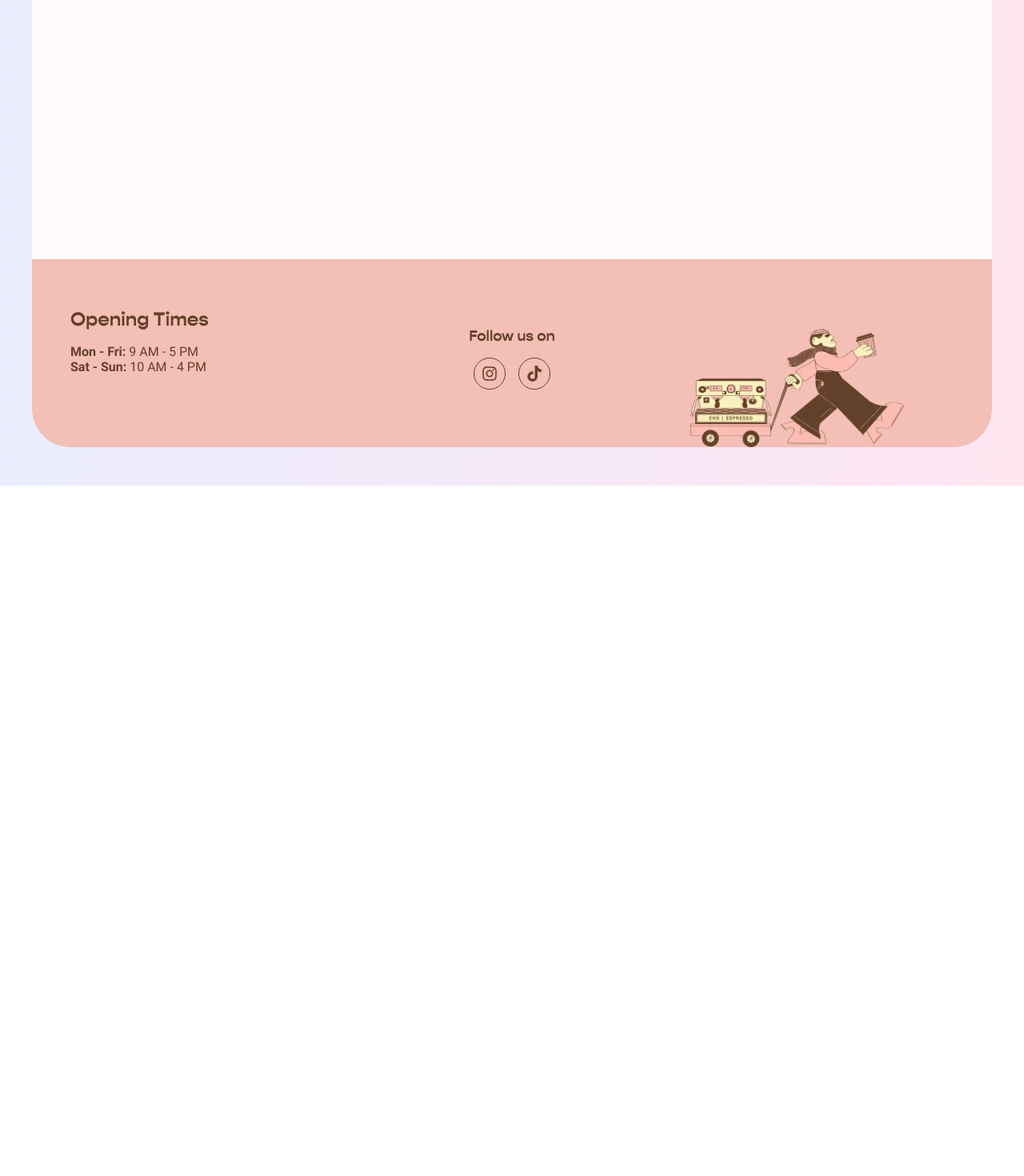
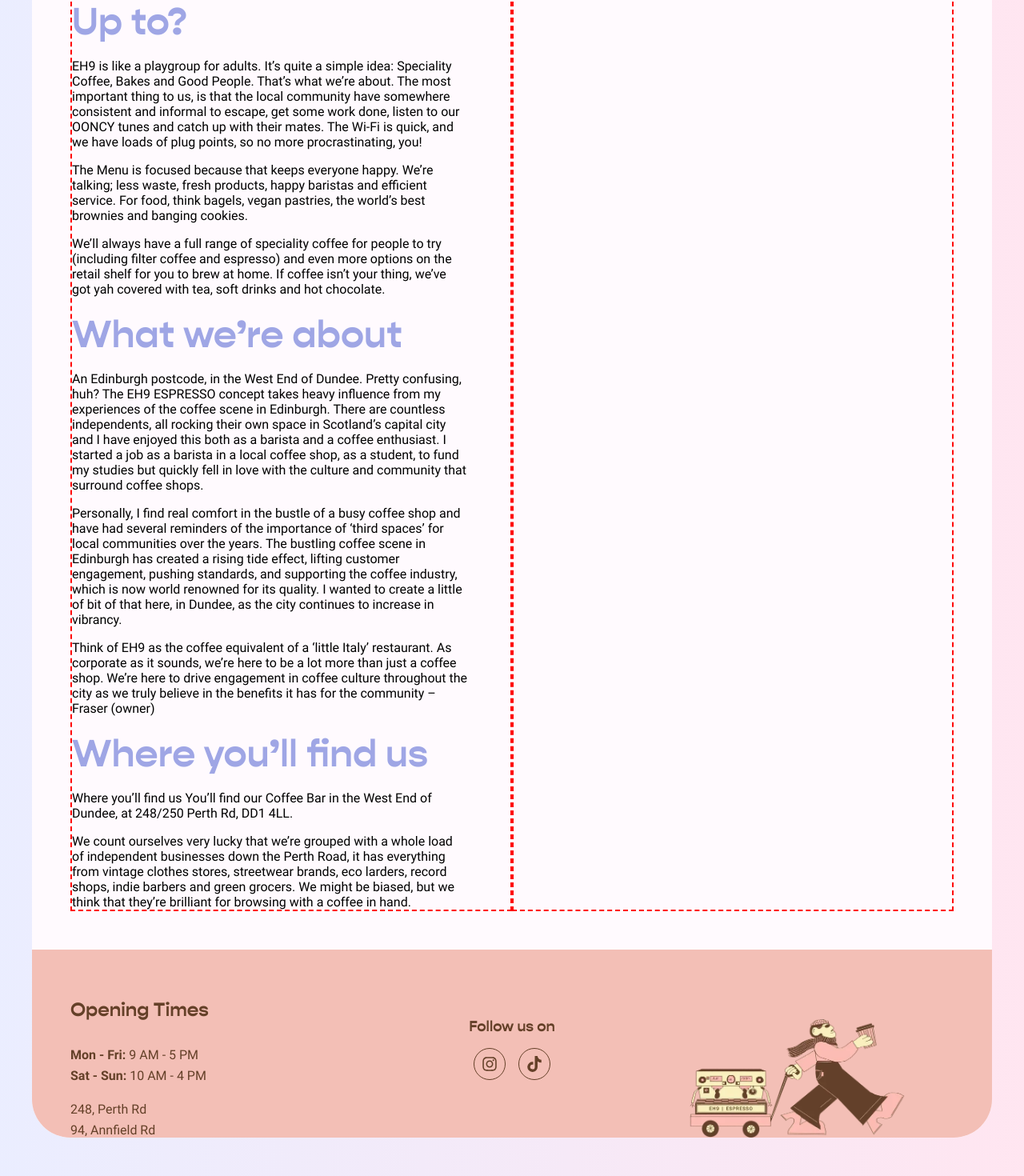
Before and after one commit to crlarrea/eh9, a React (Vite) app: page /about in a window 1280 px wide. Shown: the part 371-1841 px from the top of the page at 80% size. Before the commit the page ends 978 px from the top, so only its background shows below. Built offline with nearby package versions, Linux system fonts and the light colour scheme.

Commit message:
add about page

```diff
--- a/src/assets/styles/App.css
+++ b/src/assets/styles/App.css
@@ -250,6 +250,21 @@ footer article:first-of-type h2 {
 footer article:first-of-type span {
   font-family: "Roboto Bold";
 }
+footer article:first-of-type div {
+  display: inherit;
+  flex-flow: column nowrap;
+  margin-top: 16px;
+  row-gap: 7px;
+}
+footer article:first-of-type div a {
+  display: inline-flex;
+  align-items: center;
+  color: #644028;
+  text-decoration: none;
+}
+footer article:first-of-type div a svg {
+  font-size: 30px;
+}
 footer article:nth-of-type(2) {
   display: inherit;
   flex-flow: column nowrap;
@@ -298,4 +313,26 @@ h2 {
   text-transform: capitalize;
 }
 
+.about {
+  display: flex;
+  flex-flow: row wrap;
+  padding: 48px;
+}
+.about article {
+  display: inherit;
+  flex-flow: inherit;
+  row-gap: 16px;
+  flex: 0 0 50%;
+  border: 2px dashed red;
+}
+.about h3 {
+  font-family: "Gopher Bold";
+  font-size: 48px;
+  max-width: 15ch;
+  color: #9fa6e5;
+}
+.about p {
+  max-width: 55ch;
+}
+
 /*# sourceMappingURL=App.css.map */
--- a/src/assets/styles/App.scss
+++ b/src/assets/styles/App.scss
@@ -232,6 +232,26 @@ footer {
           family: "Roboto Bold";
         }
       }
+
+      div {
+        display: inherit;
+        flex-flow: column nowrap;
+        margin-top: $m;
+        row-gap: $xxs;
+        a {
+          display: inline-flex;
+          align-items: center;
+          color: $brown900;
+          text: {
+            decoration: none;
+          }
+          svg {
+            font: {
+              size: $xxl;
+            }
+          }
+        }
+      }
     }
     &:nth-of-type(2) {
       display: inherit;
@@ -292,3 +312,27 @@ h2 {
     transform: capitalize;
   }
 }
+
+.about {
+  display: flex;
+  flex-flow: row wrap;
+  padding: $h;
+  article {
+    display: inherit;
+    flex-flow: inherit;
+    row-gap: $m;
+    flex: 0 0 50%;
+  border: 2px dashed red;
+  }
+  h3 {
+    font: {
+      family: "Gopher Bold";
+      size: $h;
+    }
+    max-width: 15ch;
+    color: $purple500;
+  }
+  p {
+    max-width: 55ch;
+  }
+}
--- /dev/null
+++ b/src/components/About.jsx
@@ -0,0 +1,74 @@
+import React from "react";
+
+export const About = () => {
+  return (
+    <section className="about">
+      <article>
+        <h3>What Exactly Are These Crazy Kids Up to?</h3>
+        <p>
+          EH9 is like a playgroup for adults. It’s quite a simple idea:
+          Speciality Coffee, Bakes and Good People. That’s what we’re about. The
+          most important thing to us, is that the local community have somewhere
+          consistent and informal to escape, get some work done, listen to our
+          OONCY tunes and catch up with their mates. The Wi-Fi is quick, and we
+          have loads of plug points, so no more procrastinating, you!
+        </p>
+        <p>
+          The Menu is focused because that keeps everyone happy. We’re talking;
+          less waste, fresh products, happy baristas and efficient service. For
+          food, think bagels, vegan pastries, the world’s best brownies and
+          banging cookies.
+        </p>
+        <p>
+          We’ll always have a full range of speciality coffee for people to try
+          (including filter coffee and espresso) and even more options on the
+          retail shelf for you to brew at home. If coffee isn’t your thing,
+          we’ve got yah covered with tea, soft drinks and hot chocolate.
+        </p>
+        <h3>What we’re about</h3>
+        <p>
+          An Edinburgh postcode, in the West End of Dundee. Pretty confusing,
+          huh? The EH9 ESPRESSO concept takes heavy influence from my
+          experiences of the coffee scene in Edinburgh. There are countless
+          independents, all rocking their own space in Scotland’s capital city
+          and I have enjoyed this both as a barista and a coffee enthusiast. I
+          started a job as a barista in a local coffee shop, as a student, to
+          fund my studies but quickly fell in love with the culture and
+          community that surround coffee shops.
+        </p>
+        <p>
+          Personally, I find real comfort in the bustle of a busy coffee shop
+          and have had several reminders of the importance of ‘third spaces’ for
+          local communities over the years. The bustling coffee scene in
+          Edinburgh has created a rising tide effect, lifting customer
+          engagement, pushing standards, and supporting the coffee industry,
+          which is now world renowned for its quality. I wanted to create a
+          little of bit of that here, in Dundee, as the city continues to
+          increase in vibrancy.
+        </p>
+        <p>
+          Think of EH9 as the coffee equivalent of a ‘little Italy’ restaurant.
+          As corporate as it sounds, we’re here to be a lot more than just a
+          coffee shop. We’re here to drive engagement in coffee culture
+          throughout the city as we truly believe in the benefits it has for the
+          community – Fraser (owner)
+        </p>
+        <h3>Where you’ll find us</h3>
+        <p>
+          Where you’ll find us You’ll find our Coffee Bar in the West End of
+          Dundee, at 248/250 Perth Rd, DD1 4LL.
+        </p>
+        <p>
+          We count ourselves very lucky that we’re grouped with a whole load of
+          independent businesses down the Perth Road, it has everything from
+          vintage clothes stores, streetwear brands, eco larders, record shops,
+          indie barbers and green grocers. We might be biased, but we think that
+          they’re brilliant for browsing with a coffee in hand.
+        </p>
+      </article>
+      <article>
+        image
+      </article>
+    </section>
+  );
+};
--- a/src/components/Footer.jsx
+++ b/src/components/Footer.jsx
@@ -2,6 +2,7 @@ import React from "react";
 import logo from "../assets/img/eh9_logo.webp";
 import { FaTiktok, FaInstagram } from "react-icons/fa";
 import { Link } from "react-router-dom";
+import { CiShop } from "react-icons/ci";
 
 export const Footer = () => {
   return (
@@ -15,6 +16,20 @@ export const Footer = () => {
           <p>
             <span>Sat - Sun:</span> 10 AM - 4 PM
           </p>
+          <div>
+            <Link
+              to="https://maps.app.goo.gl/qWCpCSiZWjUNcPbK6"
+              target="_blank"
+            >
+              248, Perth Rd
+            </Link>
+            <Link
+              to="https://maps.app.goo.gl/DKspTeqE4UsHTidn6"
+              target="_blank"
+            >
+              94, Annfield Rd
+            </Link>
+          </div>
         </div>
       </article>
       <article>
--- a/src/routes/MainRoutes.jsx
+++ b/src/routes/MainRoutes.jsx
@@ -5,7 +5,7 @@ import { Article } from "../components/Article";
 import { Nav } from "../components/Nav";
 import { Footer } from "../components/Footer";
 import { Hero } from "../components/Hero";
-
+import { About } from "../components/About";
 export const MainRoutes = () => (
   <>
     <BrowserRouter>
@@ -25,6 +25,8 @@ export const MainRoutes = () => (
             }
           />
           <Route path="/article/:id" element={<Article />} />
+          <Route path="/about" element={<About />} />
+
         </Routes>
       </main>
       <footer>
```
Also changed, not shown: 1 other file (tests, documents, lock files or other folders).
